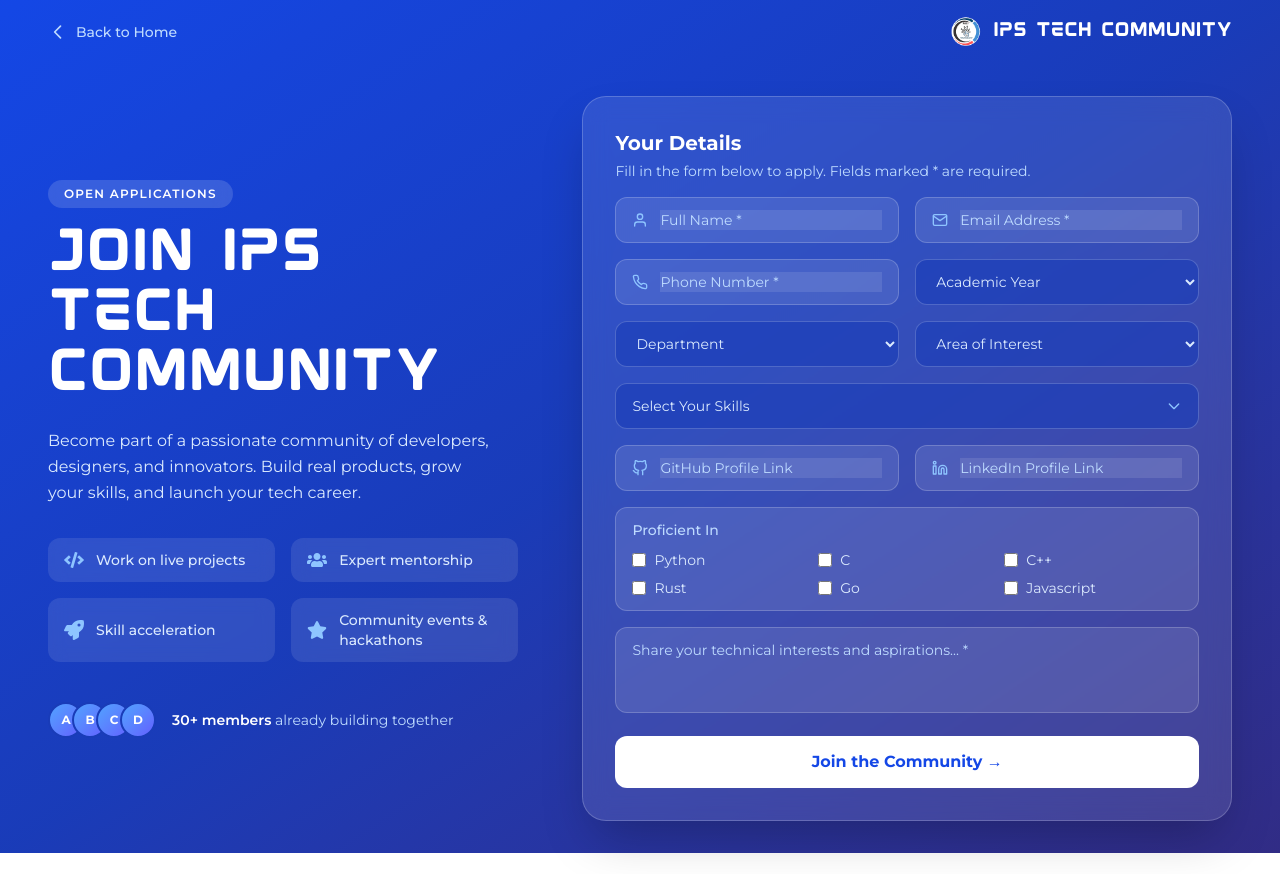
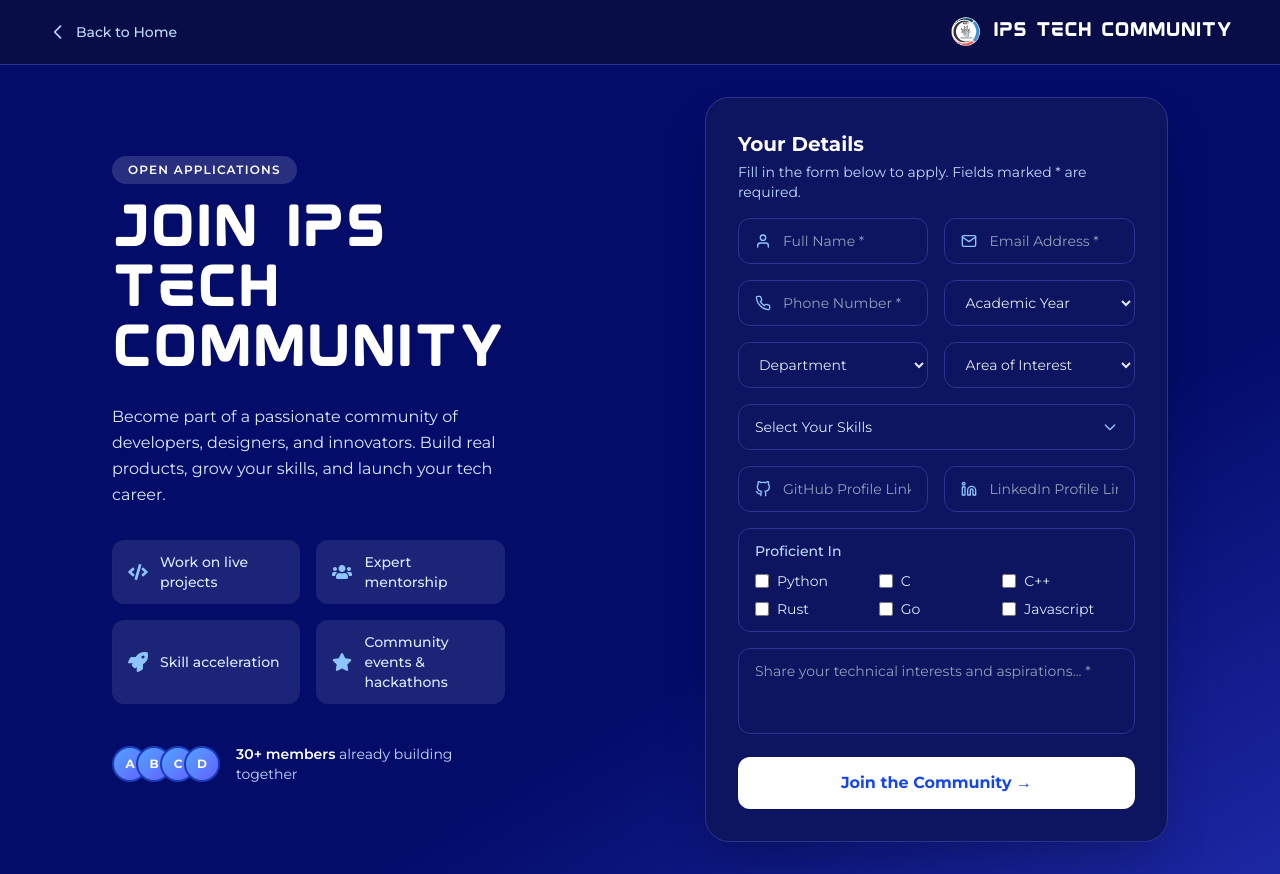
Before and after one commit to Kite-IPS/Ips_Portfolio, a React (Vite) app in the folder Client/: page /join-community in a window 1280 px wide. Before the commit the page ends 853 px from the top, so only its background shows below. Built offline with nearby package versions, Linux system fonts and the light colour scheme.

Commit message:
Refactored Join Community page styles for improved UI consistency

```diff
--- a/Client/src/Pages/CommunityInteraction/JoinCommunity.jsx
+++ b/Client/src/Pages/CommunityInteraction/JoinCommunity.jsx
@@ -102,15 +102,15 @@ const JoinCommunity = () => {
     { icon: <FaStar className="text-xl" />, text: 'Community events & hackathons' },
   ];
 
-  const inputBase = "w-full bg-white/10 text-white placeholder-blue-200 focus:outline-none text-sm transition-all duration-200";
-  const fieldWrap = "flex items-center gap-3 bg-white/10 border border-white/20 rounded-xl px-4 py-3 hover:border-white/50 focus-within:border-white focus-within:ring-2 focus-within:ring-white/20 transition-all duration-200";
-  const selectBase = "w-full bg-blue-800/60 border border-white/20 text-blue-100 px-4 py-3 rounded-xl focus:outline-none focus:border-white hover:border-white/50 transition-all duration-200 text-sm";
+  const inputBase = "w-full bg-transparent text-white placeholder-slate-400 focus:outline-none text-sm transition-all duration-200";
+  const fieldWrap = "flex items-center gap-3 bg-[#0d1460] border border-[#2a3490] rounded-xl px-4 py-3 hover:border-slate-400 focus-within:border-white focus-within:ring-2 focus-within:ring-white/20 transition-all duration-200";
+  const selectBase = "w-full bg-[#0d1460] border border-[#2a3490] text-slate-200 px-4 py-3 rounded-xl focus:outline-none focus:border-white hover:border-slate-400 transition-all duration-200 text-sm";
 
   return (
-    <div className="min-h-screen bg-gradient-to-br from-blue-700 via-blue-800 to-indigo-900 font-primary flex flex-col">
+    <div className="min-h-screen font-primary flex flex-col" style={{ background: 'linear-gradient(149deg,rgba(3, 12, 105, 1) 66%, rgba(28, 39, 163, 1) 100%)' }}>
 
       {/* Top Nav */}
-      <nav className="w-full px-6 md:px-12 py-4 flex items-center justify-between">
+      <nav className="w-full px-6 md:px-12 py-4 flex items-center justify-between bg-[#080d47] border-b border-[#2a3490]">
         <button onClick={() => navigate('/')} className="flex items-center gap-2 text-blue-200 hover:text-white transition-colors duration-200">
           <svg xmlns="http://www.w3.org/2000/svg" className="h-5 w-5" fill="none" viewBox="0 0 24 24" stroke="currentColor">
             <path strokeLinecap="round" strokeLinejoin="round" strokeWidth={2} d="M15 19l-7-7 7-7" />
@@ -124,10 +124,10 @@ const JoinCommunity = () => {
       </nav>
 
       {/* Main Content */}
-      <div className="flex-1 flex flex-col lg:flex-row items-stretch max-w-7xl mx-auto w-full px-4 sm:px-6 lg:px-12 py-8 gap-10 lg:gap-16">
+      <div className="flex-1 flex flex-col lg:flex-row items-stretch max-w-[90vW] mx-auto w-full px-4 sm:px-6 lg:px-12 py-8 gap-10 lg:gap-30">
 
         {/* Left Panel — Branding */}
-        <div className="lg:w-[42%] flex flex-col justify-center text-white">
+        <div className="lg:w-[45%] flex flex-col justify-center text-white lg:mr-10">
           <motion.div
             initial={{ opacity: 0, x: -30 }}
             animate={{ opacity: 1, x: 0 }}
@@ -166,12 +166,12 @@ const JoinCommunity = () => {
         </div>
 
         {/* Right Panel — Form */}
-        <div className="lg:w-[58%] flex items-start lg:items-center">
+        <div className="lg:w-[58%] flex items-start lg:items-center lg:ml-10">
           <motion.div
             initial={{ opacity: 0, y: 30 }}
             animate={{ opacity: 1, y: 0 }}
             transition={{ duration: 0.6, delay: 0.15 }}
-            className="w-full bg-white/10 backdrop-blur-md border border-white/20 rounded-3xl p-6 sm:p-8 shadow-2xl"
+            className="w-full bg-[#0d1460] border border-[#2a3490] rounded-3xl p-6 sm:p-8 shadow-2xl"
           >
             <AnimatePresence mode="wait">
               {submitted ? (
@@ -248,7 +248,7 @@ const JoinCommunity = () => {
                   {/* Skills multi-select */}
                   <div className="relative">
                     <div
-                      className={`w-full bg-blue-800/60 border rounded-xl px-4 py-3 cursor-pointer transition-all duration-200 text-sm ${skillsDropdownOpen ? 'border-white ring-2 ring-white/20' : 'border-white/20 hover:border-white/50'}`}
+                      className={`w-full bg-[#0d1460] border rounded-xl px-4 py-3 cursor-pointer transition-all duration-200 text-sm ${skillsDropdownOpen ? 'border-white ring-2 ring-white/20' : 'border-[#2a3490] hover:border-slate-400'}`}
                       onClick={() => setSkillsDropdownOpen(!skillsDropdownOpen)}
                     >
                       <div className="flex justify-between items-center">
@@ -269,9 +269,9 @@ const JoinCommunity = () => {
                       )}
                     </div>
                     {skillsDropdownOpen && (
-                      <div className="absolute z-20 mt-1 w-full bg-blue-900 border border-white/20 rounded-xl shadow-2xl max-h-52 overflow-y-auto">
+                      <div className="absolute z-20 mt-1 w-full bg-[#0d1460] border border-[#2a3490] rounded-xl shadow-2xl max-h-52 overflow-y-auto">
                         {skillsList.map(skill => (
-                          <div key={skill} className={`px-4 py-2.5 cursor-pointer text-sm transition-colors duration-150 hover:bg-blue-700 ${formData.skills.includes(skill) ? 'bg-blue-700 text-white' : 'text-blue-100'}`} onClick={() => handleSkillSelection(skill)}>
+                          <div key={skill} className={`px-4 py-2.5 cursor-pointer text-sm transition-colors duration-150 hover:bg-[#1a2480] ${formData.skills.includes(skill) ? 'bg-[#1a2480] text-white' : 'text-slate-300'}`} onClick={() => handleSkillSelection(skill)}>
                             <div className="flex items-center gap-2">
                               <input type="checkbox" checked={formData.skills.includes(skill)} onChange={() => {}} className="h-3.5 w-3.5 accent-blue-400" />
                               {skill}
@@ -296,7 +296,7 @@ const JoinCommunity = () => {
                   </div>
 
                   {/* Proficient In */}
-                  <div className="bg-white/10 border border-white/20 rounded-xl px-4 py-3">
+                  <div className="bg-[#0d1460] border border-[#2a3490] rounded-xl px-4 py-3">
                     <p className="text-blue-200 text-sm mb-2.5 font-medium">Proficient In</p>
                     <div className="grid grid-cols-3 gap-2">
                       {['Python', 'C', 'C++', 'Rust', 'Go', 'Javascript'].map(lang => (
@@ -315,7 +315,7 @@ const JoinCommunity = () => {
                     onChange={handleChange}
                     placeholder="Share your technical interests and aspirations... *"
                     rows="3"
-                    className="w-full bg-white/10 border border-white/20 text-white placeholder-blue-200 px-4 py-3 rounded-xl focus:outline-none focus:border-white resize-none transition-all duration-200 text-sm hover:border-white/50"
+                    className="w-full bg-[#0d1460] border border-[#2a3490] text-white placeholder-slate-400 px-4 py-3 rounded-xl focus:outline-none focus:border-white resize-none transition-all duration-200 text-sm hover:border-slate-400"
                   />
 
                   <input type="hidden" name="proficientInList" value={formData.proficientIn.join(', ')} />
```
